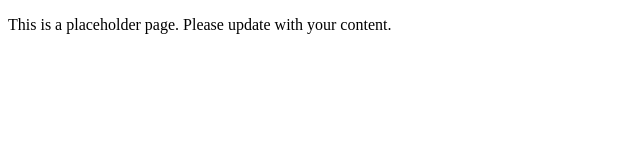
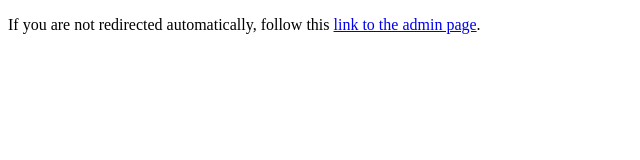
Before and after one commit to ElQwertying/Tools-Data-Entry, a plain HTML site: page index.html in a window 1280 px wide. Shown: the whole page, without its empty margins (0-640 px from the left). Drawn offline with Linux system fonts and the light colour scheme.

Commit message:
returned

```diff
--- a/index.html
+++ b/index.html
@@ -2,10 +2,12 @@
 <html lang="en">
 
 <head>
+	<!-- <meta http-equiv="refresh" content="0; url=/adminPage.html" /> -->
+	<title>Redirecting...</title>
 </head>
 
 <body>
-	<p>This is a placeholder page. Please update with your content.</p>
+	<p>If you are not redirected automatically, follow this <a href="/adminPage.html">link to the admin page</a>.</p>
 </body>
 
 </html>
```
